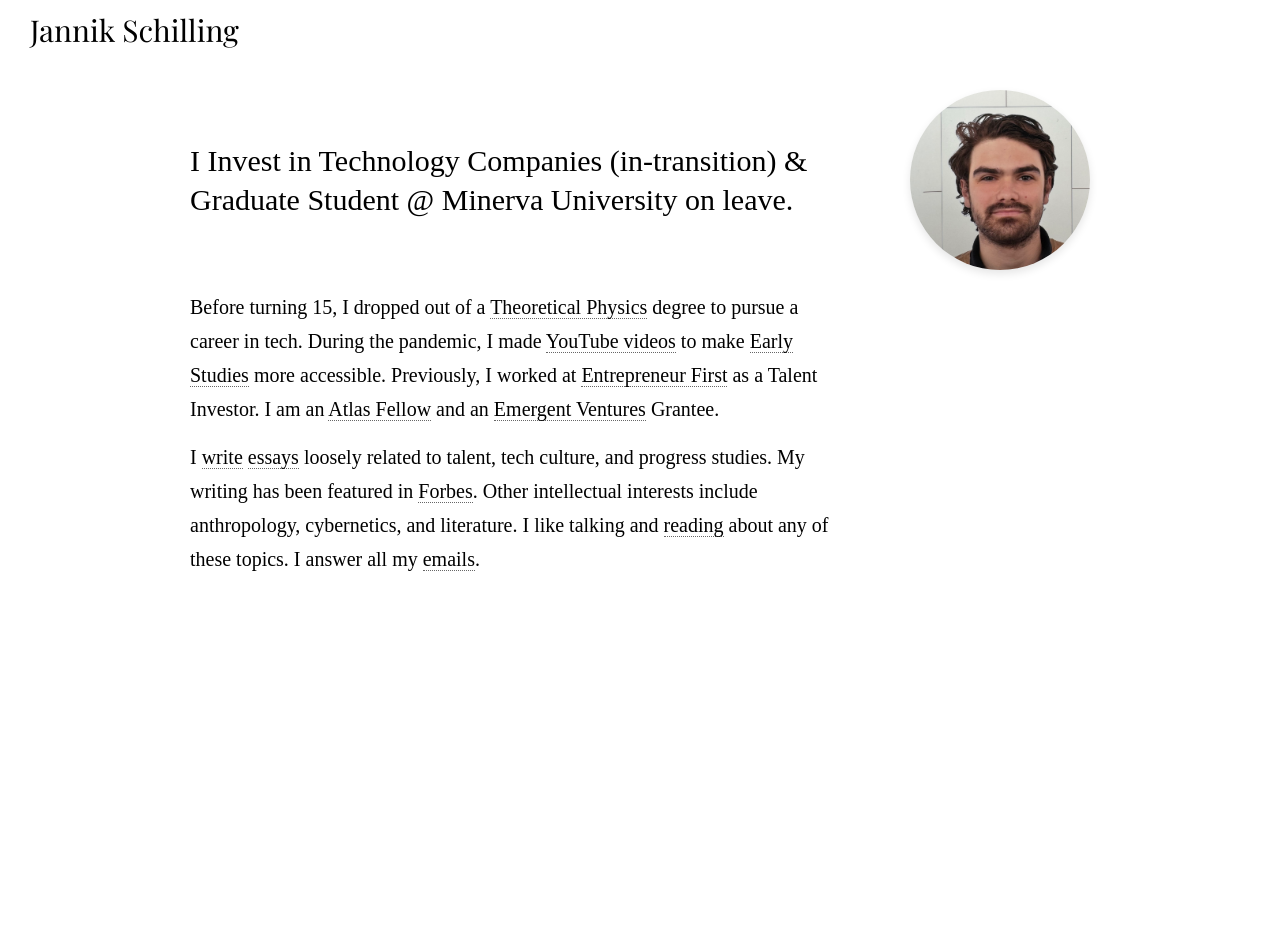
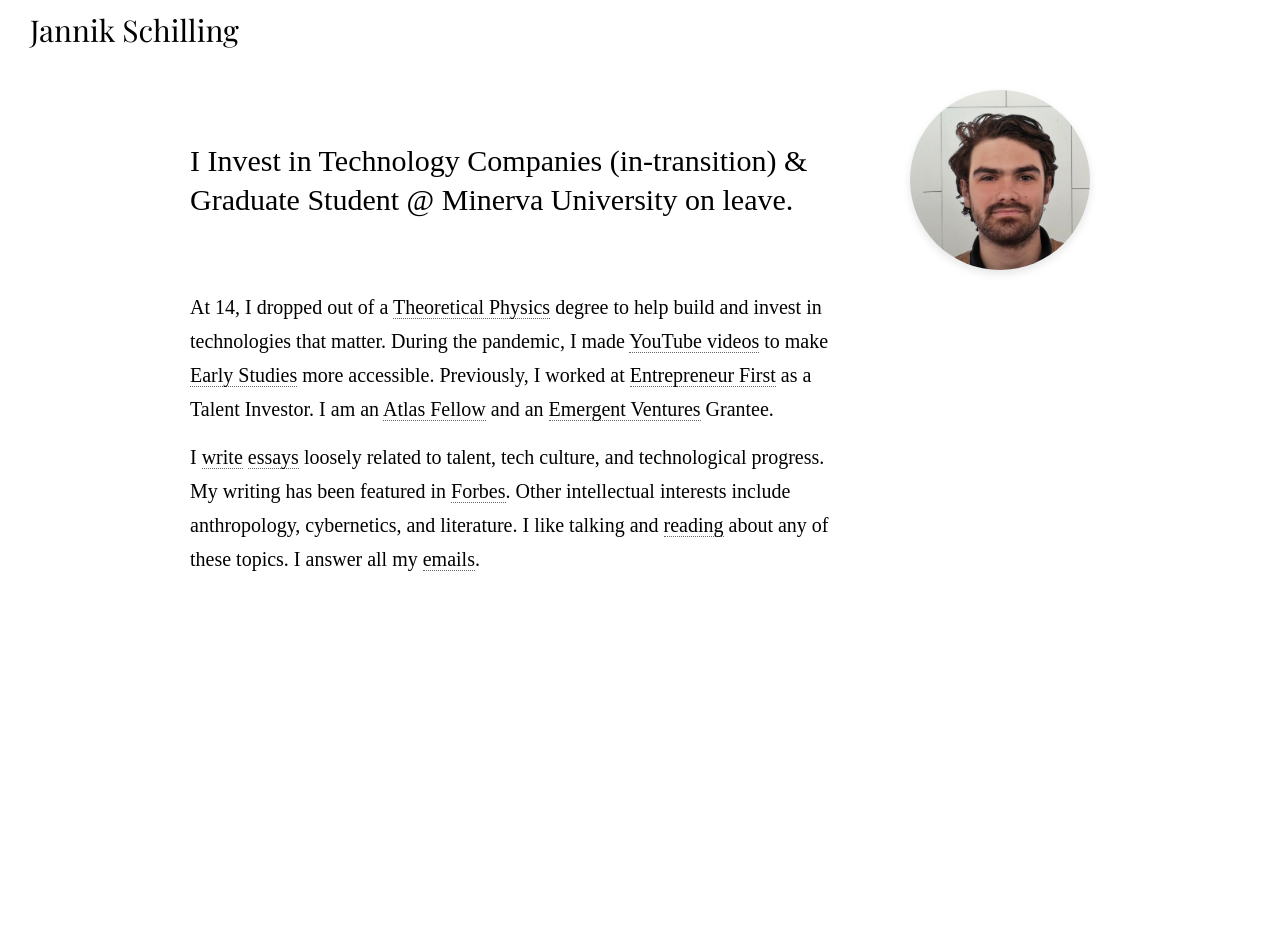
Before and after one commit to jannikls/jannikls.github.io, a Jekyll site: the page built from index.md, in a window 1280 px wide. Built offline with Jekyll 4.4.1, drawn with Linux system fonts in a browser that asks for light colours; some web fonts are replaced.

Commit message:
changed copy

```diff
--- a/assets/css/default.css
+++ b/assets/css/default.css
@@ -229,7 +229,7 @@
 }
 
 .inner-container {
-  max-width: 650px;
+  max-width: 650px; /* 650 */
   position: absolute; /* Position relative to the body-container */
   left: 0; /* Align to the left edge of body-container */
   padding: 10px; /* Optional, based on your design needs */
--- a/index.md
+++ b/index.md
@@ -2,6 +2,6 @@
 layout: default
 permalink: /
 ---
-Before turning 15, I dropped out of a [Theoretical Physics](/theoretical-physics) degree to pursue a career in tech. During the pandemic, I made [YouTube videos](https://www.youtube.com/@howtophysics9633) to make [Early Studies](https://www.jannikschilling.com/early-studies.html) more accessible. Previously, I worked at [Entrepreneur First](https://www.joinef.com) as a Talent Investor.  I am an [Atlas Fellow](https://www.atlasfellowship.org/) and an [Emergent Ventures](https://www.mercatus.org/emergent-ventures) Grantee.
+At 14, I dropped out of a [Theoretical Physics](/theoretical-physics) degree to help build and invest in technologies that matter. During the pandemic, I made [YouTube videos](https://www.youtube.com/@howtophysics9633) to make [Early Studies](https://www.jannikschilling.com/early-studies.html) more accessible. Previously, I worked at [Entrepreneur First](https://www.joinef.com) as a Talent Investor.  I am an [Atlas Fellow](https://www.atlasfellowship.org/) and an [Emergent Ventures](https://www.mercatus.org/emergent-ventures) Grantee.
 
-I [write](/blog/) [essays](https://www.theschillingpoint.com/subscribe?utm_source=website) loosely related to talent, tech culture, and progress studies. My writing has been featured in [Forbes](https://www.forbes.com/sites/jonathanwai/2023/08/16/finding-the-next-steve-wozniak/). Other intellectual interests include anthropology, cybernetics, and literature. I like talking and [reading](/bookshelf) about any of these topics. I answer all my [emails](mailto:janniklschilling@gmail.com).
+I [write](/blog/) [essays](https://www.theschillingpoint.com/subscribe?utm_source=website) loosely related to talent, tech culture, and technological progress. My writing has been featured in [Forbes](https://www.forbes.com/sites/jonathanwai/2023/08/16/finding-the-next-steve-wozniak/). Other intellectual interests include anthropology, cybernetics, and literature. I like talking and [reading](/bookshelf) about any of these topics. I answer all my [emails](mailto:janniklschilling@gmail.com).
```
